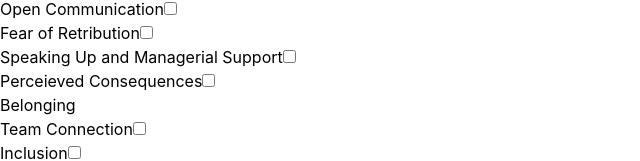
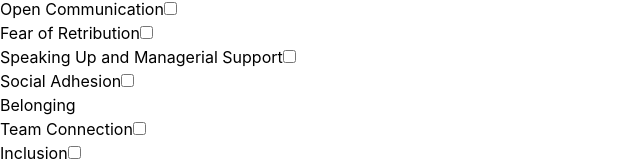
Before and after one commit to cherryontech/guava_dream_fall2023, a React (Create React App) app: page /create-assessment in a window 1280 px wide. Shown: the part 1254-1415 px from the top of the page, without its empty margins (0-640 px from the left). Built offline with nearby package versions, Linux system fonts and the light colour scheme.

Commit message:
chore: Add questions to CreateAssessment

```diff
--- a/src/data/topics.js
+++ b/src/data/topics.js
@@ -7,15 +7,15 @@ const topicsData = [
         name: 'Recognization and Reward',
         inquiries: [
           {
-            name: 'How Do You Feel About Your Contributions to the Team?',
+            name: 'How do you feel about your contributions to the team?',
             id: 'imposter-syndrome-t5-question-1',
           },
           {
-            name: 'Question-2',
+            name: 'How do you react to positive feedback or recognition?',
             id: 'imposter-syndrome-t5-question-2',
           },
           {
-            name: 'Question-3',
+            name: 'How often do you feel you deserve recognition?',
             id: 'imposter-syndrome-t5-question-3',
           },
         ],
@@ -24,15 +24,15 @@ const topicsData = [
         name: 'Asking for Help',
         inquiries: [
           {
-            name: 'Question-1',
+            name: 'How comfortable are you seeking help or guidance?',
             id: 'imposter-syndrome-t6-question-1',
           },
           {
-            name: 'Question-2',
+            name: 'Do you feel as if you should be able to perform without help?',
             id: 'imposter-syndrome-t6-question-2',
           },
           {
-            name: 'Question-3',
+            name: 'Do you fear asking for help will reflect poorly on your performance?',
             id: 'imposter-syndrome-t6-question-3',
           },
         ],
@@ -41,15 +41,15 @@ const topicsData = [
         name: 'Pressure and Effort',
         inquiries: [
           {
-            name: 'Question-1',
+            name: 'In what situations do you feel the most pressure to prove yourself?',
             id: 'imposter-syndrome-t7-question-1',
           },
           {
-            name: 'Question-2',
+            name: 'Do you feel you are competing with coworkers? ',
             id: 'imposter-syndrome-t7-question-2',
           },
           {
-            name: 'Question-3',
+            name: 'Do you feel extra pressure to put more effort in than your coworkers? ',
             id: 'imposter-syndrome-t7-question-3',
           },
         ],
@@ -58,15 +58,15 @@ const topicsData = [
         name: 'Awareness',
         inquiries: [
           {
-            name: 'Question-1',
+            name: 'How aware are you of feelings of Imposter Syndrome on a daily basis?',
             id: 'imposter-syndrome-t8-question-1',
           },
           {
-            name: 'Question-2',
+            name: 'How self-aware do you feel in general?',
             id: 'imposter-syndrome-t8-question-2',
           },
           {
-            name: 'Question-3',
+            name: 'Do you feel aware of the impact Imposter Syndrome has on your life and work?',
             id: 'imposter-syndrome-t8-question-3',
           },
         ],
@@ -81,15 +81,15 @@ const topicsData = [
         name: 'Parental Leave',
         inquiries: [
           {
-            name: 'Question-1',
+            name: 'Do you feel parental leave time is sufficient?',
             id: 'sexism-t9-question-1',
           },
           {
-            name: 'Question-2',
+            name: 'Do you believe parents should have equal leave time, regardless of gender? ',
             id: 'sexism-t9-question-2',
           },
           {
-            name: 'Question-3',
+            name: 'Do you believe taking parental leave will impact your career trajectory?',
             id: 'sexism-t9-question-3',
           },
         ],
@@ -99,15 +99,15 @@ const topicsData = [
         name: 'Women in the Workplace',
         inquiries: [
           {
-            name: 'Question-1',
+            name: 'In team meetings does a quieter team member, who is female, able to present a dissenting opinion?',
             id: 'sexism-t10-question-1',
           },
           {
-            name: 'Question-2',
+            name: 'Are most work conversations dominated by male-presenting people?',
             id: 'sexism-t10-question-2',
           },
           {
-            name: 'Question-3',
+            name: 'How confident do women feel to speak up in the workplace?',
             id: 'sexism-t10-question-3',
           },
         ],
@@ -117,15 +117,15 @@ const topicsData = [
         name: 'Bias',
         inquiries: [
           {
-            name: 'Question-1',
+            name: 'When assigning tasks for a project, what is most likely, least likely, and neutral in terms of considering team members strengths?',
             id: 'sexism-t11-question-1',
           },
           {
-            name: 'Question-2',
+            name: 'When assessing leadership qualities for a promotion, what is most likely, least likely, and neutral in terms of gender biases?',
             id: 'sexism-t11-question-2',
           },
           {
-            name: 'Question-3',
+            name: 'When assessing leadership qualities for a promotion, what is most likely, least likely, and neutral in terms of ageism? ',
             id: 'sexism-t11-question-3',
           },
         ],
@@ -135,15 +135,15 @@ const topicsData = [
         name: 'Inclusivity',
         inquiries: [
           {
-            name: 'Question-1',
+            name: 'Regarding communication in the workplace, what is most likely, least likely, and neutral in terms of fostering inclusivity?',
             id: 'sexism-t12-question-1',
           },
           {
-            name: 'Question-2',
+            name: 'In general, does your workplace feel inclusive?',
             id: 'sexism-t12-question-2',
           },
           {
-            name: 'Question-3',
+            name: 'Do you feel included, but feel as if certain coworkers are not included?',
             id: 'sexism-t12-question-3',
           },
         ],
@@ -159,15 +159,15 @@ const topicsData = [
         name: 'Anxiety',
         inquiries: [
           {
-            name: 'Question-1',
+            name: 'How anxious do you feel at work, compared to at home?',
             id: 'psychological-safety-t13-question-1',
           },
           {
-            name: 'Question-2',
+            name: 'What things that your company does makes you feel calm at work?',
             id: 'psychological-safety-t13-question-2',
           },
           {
-            name: 'Question-3',
+            name: 'What things that your coworkers do, makes you feel calm at work?',
             id: 'psychological-safety-t13-question-3',
           },
         ],
@@ -177,15 +177,15 @@ const topicsData = [
         name: 'Loneliness',
         inquiries: [
           {
-            name: 'Question-1',
+            name: 'Do you experience loneliness at work?',
             id: 'psychological-safety-t14-question-1',
           },
           {
-            name: 'Question-2',
+            name: 'How many coworkers do you feel connected to at work?',
             id: 'psychological-safety-t14-question-2',
           },
           {
-            name: 'Question-3',
+            name: 'Do you feel as if coworkers as close friends or mere aquiantances? ',
             id: 'psychological-safety-t14-question-3',
           },
         ],
@@ -195,15 +195,15 @@ const topicsData = [
         name: 'Trauma',
         inquiries: [
           {
-            name: 'Question-1',
+            name: 'Do you feel safe and able to perform while at work?',
             id: 'psychological-safety-t15-question-1',
           },
           {
-            name: 'Question-2',
+            name: 'Does your workplace feel toxic?',
             id: 'psychological-safety-t15-question-2',
           },
           {
-            name: 'Question-3',
+            name: 'Do you feel as if your company is aware of the impact trauma has on its employees?',
             id: 'psychological-safety-t15-question-3',
           },
         ],
@@ -237,15 +237,15 @@ const topicsData = [
         name: 'Open Communication',
         inquiries: [
           {
-            name: 'Question-1',
+            name: 'On a scale of 1 to 5, how comfortable do you feel expressing your opinions and ideas during team meetings?',
             id: 'connectivity-t17-question-1',
           },
           {
-            name: 'Question-2',
+            name: 'How often do you feel that your team encourages open and honest communication?',
             id: 'connectivity-t17-question-2',
           },
           {
-            name: 'Question-3',
+            name: 'Do you feel as if your opinion is valued equally, compared to your coworkers and vice versa?',
             id: 'connectivity-t17-question-3',
           },
         ],
@@ -255,15 +255,15 @@ const topicsData = [
         name: 'Fear of Retribution',
         inquiries: [
           {
-            name: 'Question-1',
+            name: 'If you make a mistake at work, how likely do you think it is that you would face negative consequences or retribution?',
             id: 'connectivity-t18-question-1',
           },
           {
-            name: 'Question-2',
+            name: 'How comfortable do you feel taking risks or proposing new ideas without fearing negative consequences?',
             id: 'connectivity-t18-question-2',
           },
           {
-            name: 'Question-3',
+            name: 'If you share a dissenting opinion in a team discussion, how likely do you think it is that your colleagues will hold it against you?',
             id: 'connectivity-t18-question-3',
           },
         ],
@@ -273,33 +273,33 @@ const topicsData = [
         name: 'Speaking Up and Managerial Support',
         inquiries: [
           {
-            name: 'Question-1',
+            name: 'Do you feel comfortable approaching your immediate supervisor or manager with concerns or challenges?',
             id: 'connectivity-t19-question-1',
           },
           {
-            name: 'Question-2',
+            name: 'To what extent do you believe your team members value and respect diverse opinions and perspectives?',
             id: 'connectivity-t19-question-2',
           },
           {
-            name: 'Question-3',
+            name: 'How often do you feel encouraged to share your thoughts and ideas, even if they differ from the majority?',
             id: 'connectivity-t19-question-3',
           },
         ],
 
       },
       {
-        name: 'Perceieved Consequences',
+        name: 'Social Adhesion',
         inquiries: [
           {
-            name: 'Question-1',
+            name: 'Do you feel encouraged to participate with your team, or compete against them?',
             id: 'connectivity-t20-question-1',
           },
           {
-            name: 'Question-2',
+            name: 'Do the personalities present in your workplace mesh well or are conflicts frequent?',
             id: 'connectivity-t20-question-2',
           },
           {
-            name: 'Question-3',
+            name: 'Do you feel as if conflict is dealt with well within your team?',
             id: 'connectivity-t20-question-3',
           },
         ],
@@ -315,15 +315,15 @@ const topicsData = [
         name: 'Team Connection',
         inquiries: [
           {
-            name: 'Question-1',
+            name: 'On a scale of 1 to 5, how strongly do you feel connected to your immediate team members?',
             id: 'belonging-t21-question-1',
           },
           {
-            name: 'Question-2',
+            name: 'Do you feel that your opinions and perspectives are considered when team decisions are made?',
             id: 'belonging-t21-question-2',
           },
           {
-            name: 'Question-3',
+            name: 'Do you feel that all team members are valued equally?',
             id: 'belonging-t21-question-3',
           },
         ],
@@ -333,15 +333,15 @@ const topicsData = [
         name: 'Inclusion',
         inquiries: [
           {
-            name: 'Question-1',
+            name: 'Does the workplace culture make you feel included and respected, regardless of your background?',
             id: 'belonging-t22-question-1',
           },
           {
-            name: 'Question-2',
+            name: 'Do you feel that your manager actively supports your sense of belonging and inclusion within the team?',
             id: 'belonging-t22-question-2',
           },
           {
-            name: 'Question-3',
+            name: 'Have you participated in any workplace events or initiatives that promote a sense of community and belonging?',
             id: 'belonging-t22-question-3',
           },
         ],
@@ -351,15 +351,15 @@ const topicsData = [
         name: 'Collaboration',
         inquiries: [
           {
-            name: 'Question-1',
+            name: 'How collaborative do you find the work environment, where team members actively support each other?',
             id: 'belonging-t23-question-1',
           },
           {
-            name: 'Question-2',
+            name: 'How often do you feel recognized and appreciated for your contributions within your team?',
             id: 'belonging-t23-question-2',
           },
           {
-            name: 'Question-3',
+            name: 'Do you feel that collaboration is encouraged over competition?',
             id: 'belonging-t23-question-3',
           },
         ],
@@ -369,15 +369,15 @@ const topicsData = [
         name: 'DEI',
         inquiries: [
           {
-            name: 'Question-1',
+            name: 'Are there workplace programs or initiatives that you believe contribute positively to diversity and inclusion?',
             id: 'belonging-t24-question-1',
           },
           {
-            name: 'Question-2',
+            name: 'Do you feel as if the initiative present are having the intended impact?',
             id: 'belonging-t24-question-2',
           },
           {
-            name: 'Question-3',
+            name: 'Do you feel that initiatives are kept up to date?',
             id: 'belonging-t24-question-3',
           },
         ],
@@ -393,15 +393,15 @@ const topicsData = [
         name: 'Language',
         inquiries: [
           {
-            name: 'Question-1',
+            name: 'How often do you consciously use inclusive language to ensure that your communication is free from potential microaggressions?',
             id: 'microaggressions-t25-question-1',
           },
           {
-            name: 'Question-2',
+            name: 'A new team member has shared their preferred pronouns, but some colleagues consistently use incorrect pronouns when referring to them. What is the least likely, most likely, and neutral response to this situation?',
             id: 'microaggressions-t25-question-2',
           },
           {
-            name: 'Question-3',
+            name: 'How equipped do you feel to report microaggressions regarding language use?',
             id: 'microaggressions-t25-question-3',
           },
         ],
@@ -411,15 +411,15 @@ const topicsData = [
         name: 'Impact Awareness',
         inquiries: [
           {
-            name: 'Question-1',
+            name: 'To what extent do you think microaggressions can impact the well-being and productivity of individuals in the workplace?',
             id: 'microaggressions-t26-question-1',
           },
           {
-            name: 'Question-2',
+            name: 'How aware of microaggressions do you think your coworkers are?',
             id: 'microaggressions-t26-question-2',
           },
           {
-            name: 'Question-3',
+            name: 'How equipped do you feel your leadership team is to deal with microaggressions?',
             id: 'microaggressions-t26-question-3',
           },
         ],
@@ -429,15 +429,15 @@ const topicsData = [
         name: 'Team Collaboration and Inclusion',
         inquiries: [
           {
-            name: 'Question-1',
+            name: 'During a casual conversation in the breakroom, a colleague makes a joke that unintentionally perpetuates a stereotype about a certain gender. What is the least likely, most likely, and neutral response to this situation in your workplace?',
             id: 'microaggressions-t27-question-1',
           },
           {
-            name: 'Question-2',
+            name: 'During a collaborative project, a team member consistently dismisses input from a colleague with a disability. What is the least likely, most likely, and neutral response from the team?',
             id: 'microaggressions-t27-question-2',
           },
           {
-            name: 'Question-3',
+            name: 'During a brainstorming session, a team member consistently interrupts and talks over a colleague who is an introvert. What is the least likely, most likely, and neutral response from the team?',
             id: 'microaggressions-t27-question-3',
           },
         ],
@@ -447,15 +447,15 @@ const topicsData = [
         name: 'Exlusion',
         inquiries: [
           {
-            name: 'Question-1',
+            name: 'How often do you feel excluded from work events?',
             id: 'microaggressions-question-1',
           },
           {
-            name: 'Question-2',
+            name: 'Do you feel as if events cater toward certain social groups over others?',
             id: 'microaggressions-question-2',
           },
           {
-            name: 'Question-3',
+            name: 'How impactful is feeling left out on your work?',
             id: 'microaggressions-question-3',
           },
         ],
```
